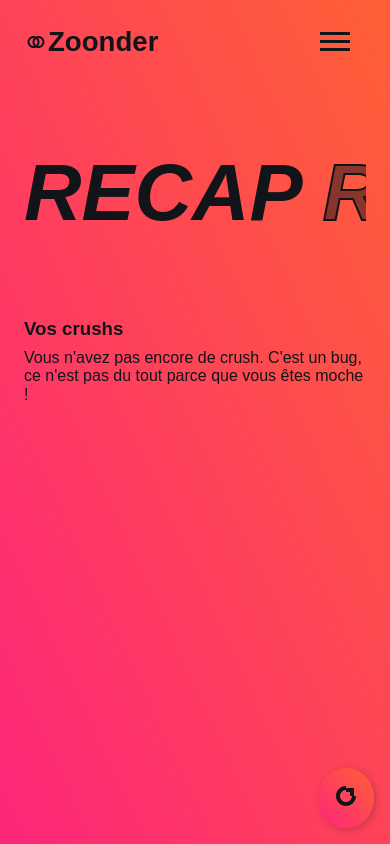
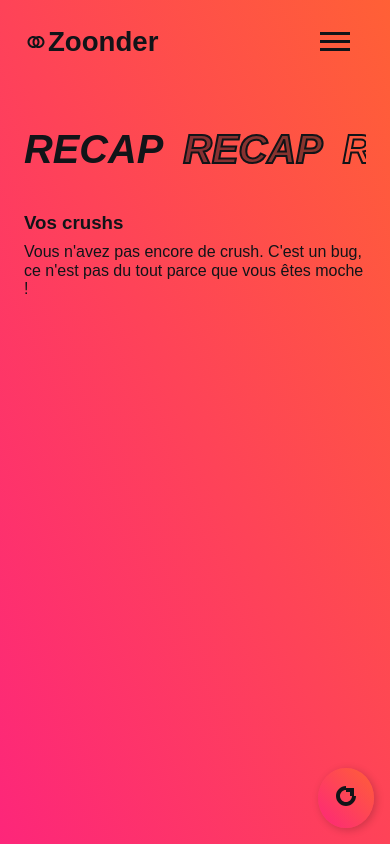
Before and after one commit to Formations-Grimille/zoonder-front, a Vue app: page /recap in a window 390 px wide. Built offline with nearby package versions, Linux system fonts and the light colour scheme; a web font is replaced by a local one; what ohmyfetch would draw is missing.

Commit message:
🔧 Reduced font size on mobile devices

```diff
--- a/src/components/layout/Breadcrumb.vue
+++ b/src/components/layout/Breadcrumb.vue
@@ -40,4 +40,11 @@ h1 {
     transform: translate3d(200%, 0 ,0);
   }
 }
+
+@media screen and (max-width: 749px) {
+  h1 {
+    font-size: $font_size_gigantic;
+  }
+}
+
 </style>
```
